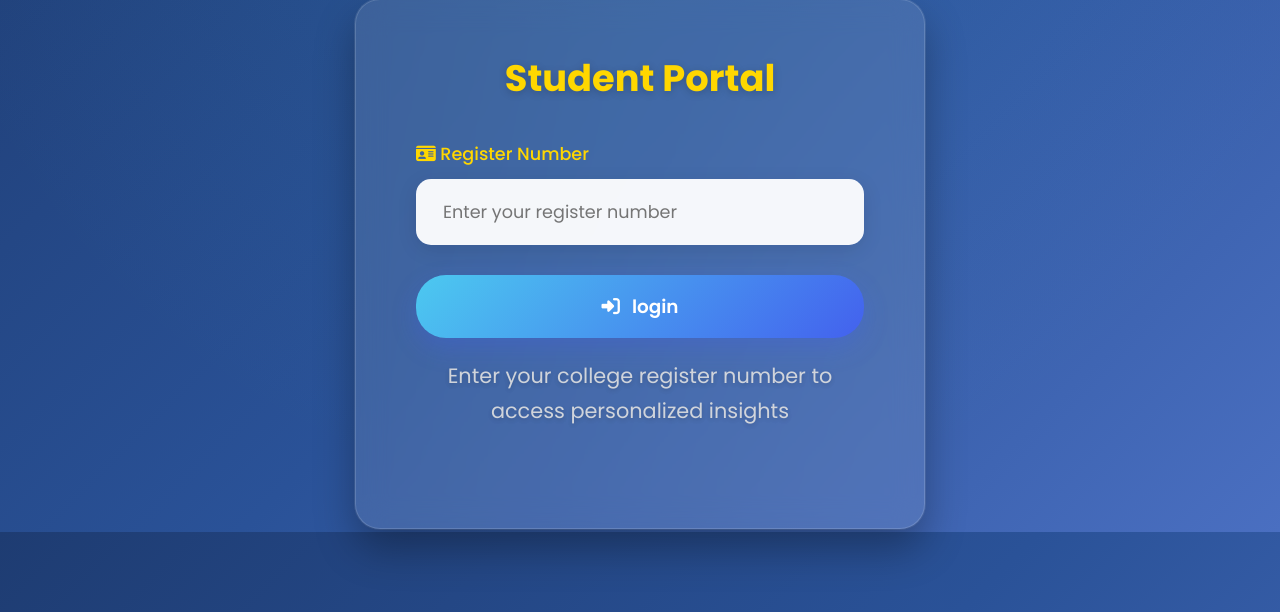
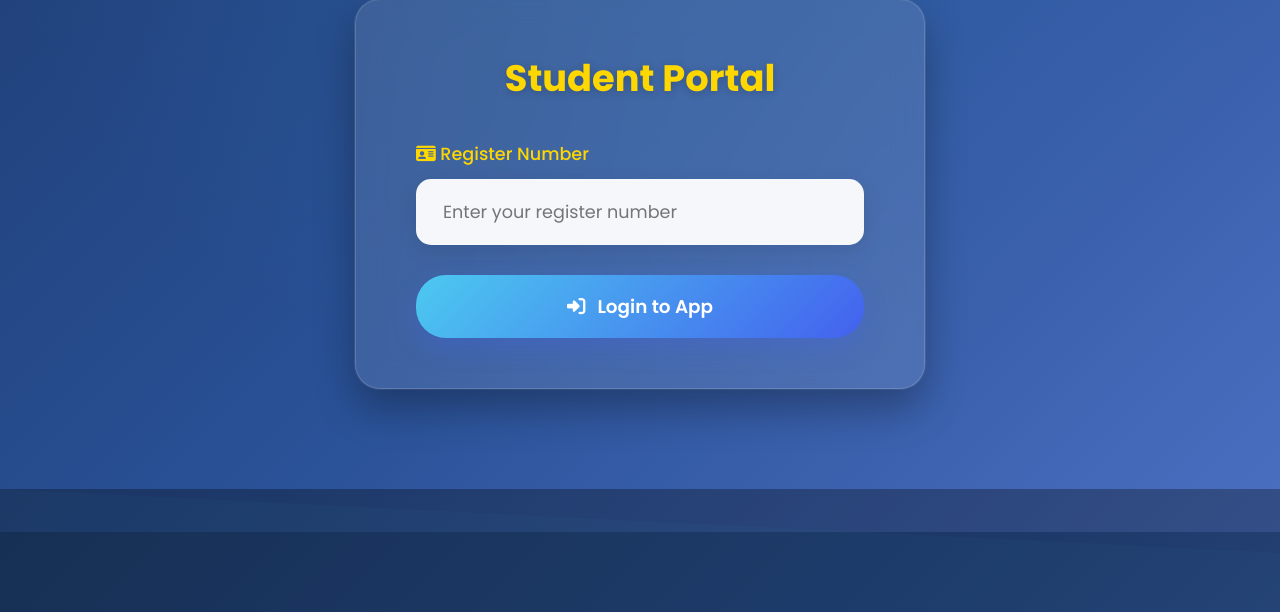
Before and after one commit to Sheemafirdose/student-performance-advisor, a Flask app: page / in a window 1280 px wide. Shown: the part 1068-1680 px from the top of the page. Run offline with Flask 3, Linux system fonts and the light colour scheme; parts of the project's set-up code (start-up, migrations or seed data) failed here and were passed over.

Commit message:
Added home.html

```diff
--- a/app.py
+++ b/app.py
@@ -7,7 +7,7 @@ from tensorflow.keras.models import load_model
 import random
 import re
 from datetime import datetime
-from flask import redirect, url_for
+from flask import redirect
 # ==================== STUDENT ADVISOR MODEL ====================
 class StudentAdvisorModel:
     def __init__(self):
@@ -964,23 +964,7 @@ def fix_excellent_good_confusion(predicted_class, confidence, features_dict, pro
 
     return predicted_class
 
-@app.route('/', methods=['GET', 'POST'])
-def home():
-    # If it's a POST request (form submission), redirect to main app
-    if request.method == 'POST':
-        # Add your login validation here if needed
-        username = request.form.get('username')
-        password = request.form.get('password')
 
-        # Simple validation (replace with your actual login logic)
-        if username and password:  # Add proper authentication
-            # After successful login, redirect to main app
-            return redirect('/app')
-        else:
-            return render_template('home.html', error="Invalid credentials")
-
-    # Show login page for GET requests
-    return render_template('home.html')
 
 
 @app.route('/app', methods=['GET', 'POST'])
@@ -1110,6 +1094,10 @@ def main_app():
         probabilities=probabilities
     )
 
+@app.route('/')
+def home():
+    return render_template('home.html')  # Show landing page first
+
 # ==================== NEW CHAT ROUTES ====================
 # ==================== NEW CHAT ROUTES ====================
 @app.route('/start_chat', methods=['POST'])
--- a/student_performance_dnn/templates/home.html
+++ b/student_performance_dnn/templates/home.html
@@ -953,16 +953,14 @@ footer::before {
   <div class="login-container">
     <div class="login-section">
       <h3>Student Portal</h3>
-      <form id="loginForm" onsubmit="return validateLogin()">
+<form id="loginForm" onsubmit="return validateLogin()" method="POST" action="/app">
     <div class="input-group">
         <label for="regno"><i class="fas fa-id-card"></i> Register Number</label>
-          <input type="text" id="regno" placeholder="Enter your register number" required>
+        <input type="text" id="regno" name="regno" placeholder="Enter your register number" required>
     </div>
     <button type="submit" class="btn">
-          <i class="fas fa-sign-in-alt"></i> login
+        <i class="fas fa-sign-in-alt"></i> Login to App
     </button>
-        <p class="error-message" id="error">❌ Please enter a valid register number!</p>
-        <p class="info-text">Enter your college register number to access personalized insights</p>
 </form>
     </div>
   </div>
@@ -1063,7 +1061,6 @@ footer::before {
   const error = document.getElementById('error');
 
   // Strict register number validation pattern
-  // Format: YY (year) + 091A (exactly) + 3-5 alphanumeric digits
   const regnoPattern = /^\d{2}091A[A-Z0-9]{3,5}$/i;
 
   if (regno.length > 0 && regnoPattern.test(regno)) {
@@ -1073,17 +1070,11 @@ footer::before {
     // Show loading state
     const btn = document.querySelector('.btn');
     const originalText = btn.innerHTML;
-    btn.innerHTML = '<i class="fas fa-spinner fa-spin"></i> logging in...';
+    btn.innerHTML = '<i class="fas fa-spinner fa-spin"></i> Accessing Advisor...';
     btn.disabled = true;
 
-    setTimeout(() => {
-      alert(`Welcome ${regno}! Accessing your personalized Advisor...`);
-
-      // REDIRECT TO YOUR MAIN APPLICATION
-      window.location.href = "index.html"; // Your main predictor application
-    }, 1500);
-
-    return false;
+    // Form will automatically submit to /app route
+    return true; // Allow form submission
   } else {
     error.style.display = "block";
 
@@ -1099,10 +1090,10 @@ footer::before {
     setTimeout(() => {
       input.style.animation = '';
     }, 500);
+
+    return false; // Prevent form submission
   }
-  return false;
 }
-
 // Add shake animation to CSS
 const style = document.createElement('style');
 style.textContent = `
```
Lines whose indentation alone changed are shown as unchanged.
